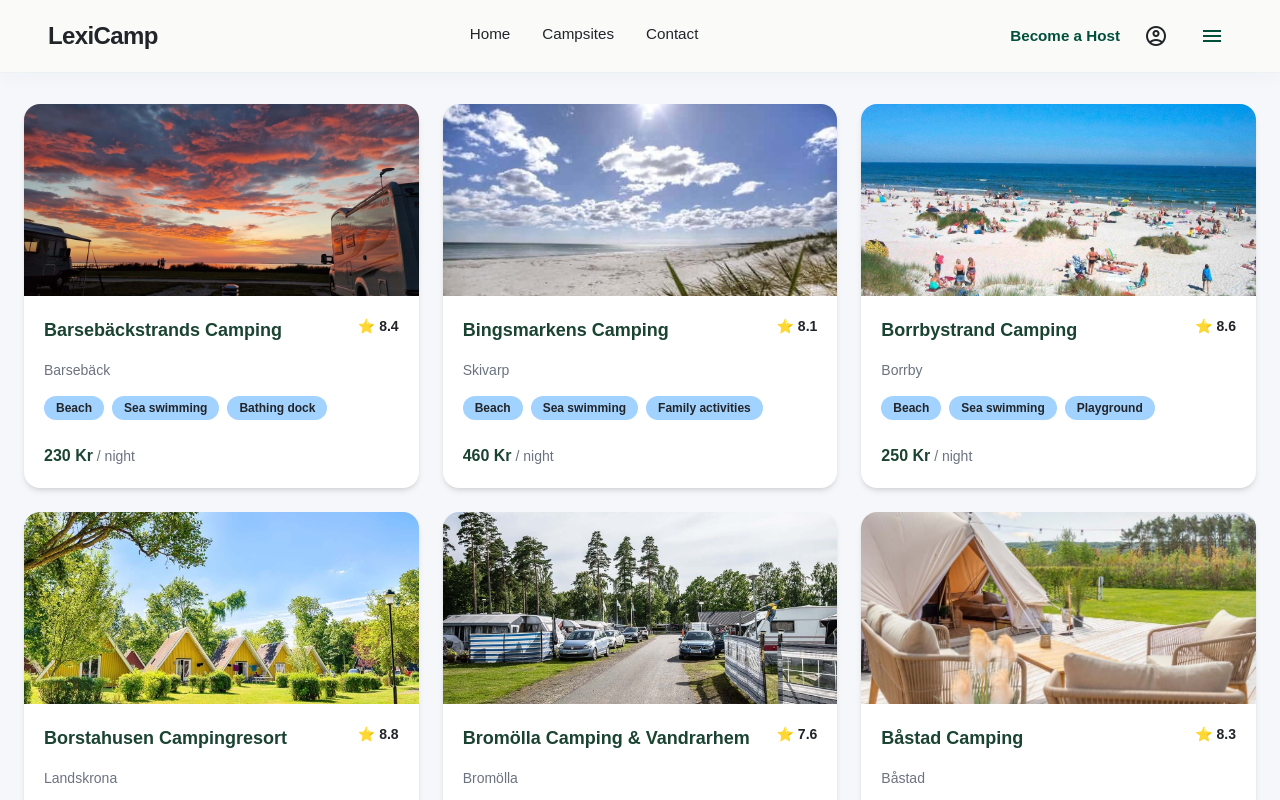
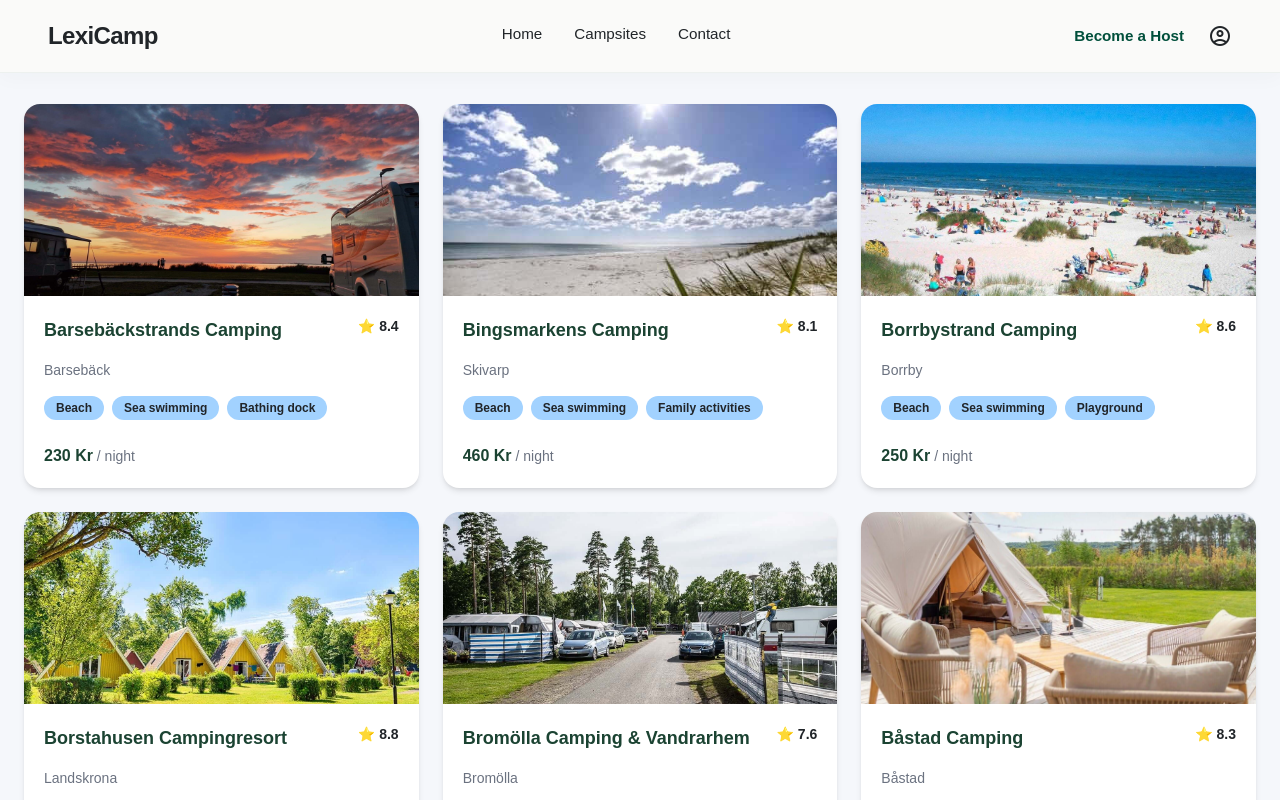
Before and after one commit to aLexicon99/LexiCamp-Booking, a Next.js app: page /locations in a window 1280 px wide. Shown: the top 800 px of the page. Built offline with nearby package versions, Linux system fonts and the light colour scheme.

Commit message:
Fix mobile menu visibility on desktop

```diff
--- a/components/Header.js
+++ b/components/Header.js
@@ -82,9 +82,11 @@ export default function Header() {
             aria-controls="mobile-navigation"
             aria-expanded={isMenuOpen}
             onClick={() => setIsMenuOpen((open) => !open)}
-            className="material-symbols-outlined flex h-10 w-10 items-center justify-center rounded-full text-[1.8rem] text-emerald-900 transition-colors hover:bg-emerald-900/5 md:hidden"
+            className="flex h-10 w-10 items-center justify-center rounded-full text-emerald-900 transition-colors hover:bg-emerald-900/5 md:hidden"
           >
-            {isMenuOpen ? "close" : "menu"}
+            <span className="material-symbols-outlined text-[1.8rem]">
+              {isMenuOpen ? "close" : "menu"}
+            </span>
           </button>
         </div>
       </div>
```
